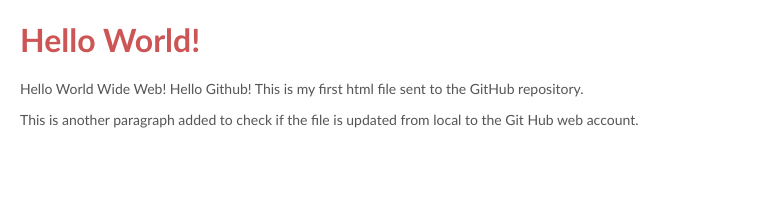
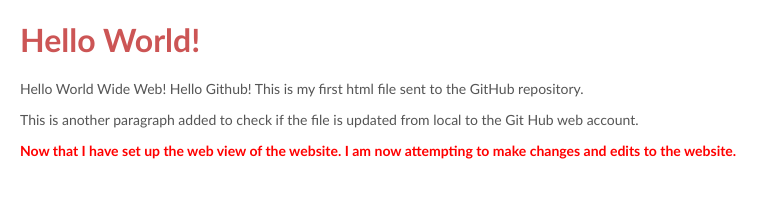
Before and after one commit to JonasDevR/MyWebsite, a plain HTML site: page index.html in a window 1280 px wide. Shown: the whole page, without its empty margins (0-774 px from the left). Drawn offline with Linux system fonts and the light colour scheme.

Commit message:
New Update
Updated the html slightly to see if the web page I created will update
with changes to files.

```diff
--- a/index.html
+++ b/index.html
@@ -4,6 +4,7 @@
 body { margin: 20px 20px; }
 h1{ font-family: trebuchet MS, verdana, arial; font-size: 32px; color: #C55; }
 p{ font-family: trebuchet MS, verdana, arial; font-size: 14px; color: #555; }
+.new { font-weight: bold; color: #F00; }
 
 </style>
 </head>
@@ -13,5 +14,7 @@ p{ font-family: trebuchet MS, verdana, arial; font-size: 14px; color: #555; }
 <p>Hello World Wide Web! Hello Github! This is my first html file sent to the GitHub repository.</p>
 
 <p>This is another paragraph added to check if the file is updated from local to the Git Hub web account.</p>
+
+<p class="new">Now that I have set up the web view of the website.  I am now attempting to make changes and edits to the website.</p>
 </body>
 </html>
```
